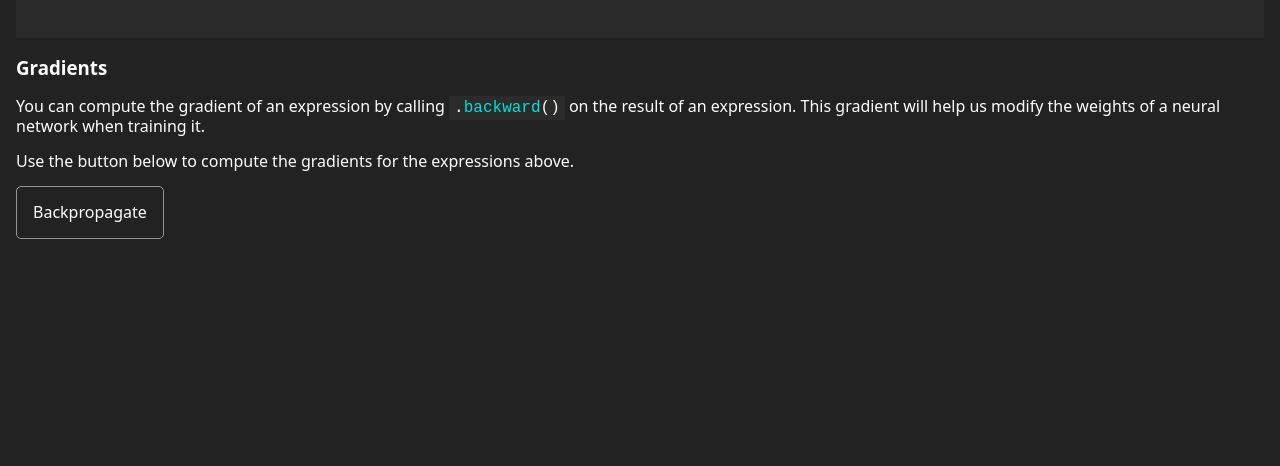
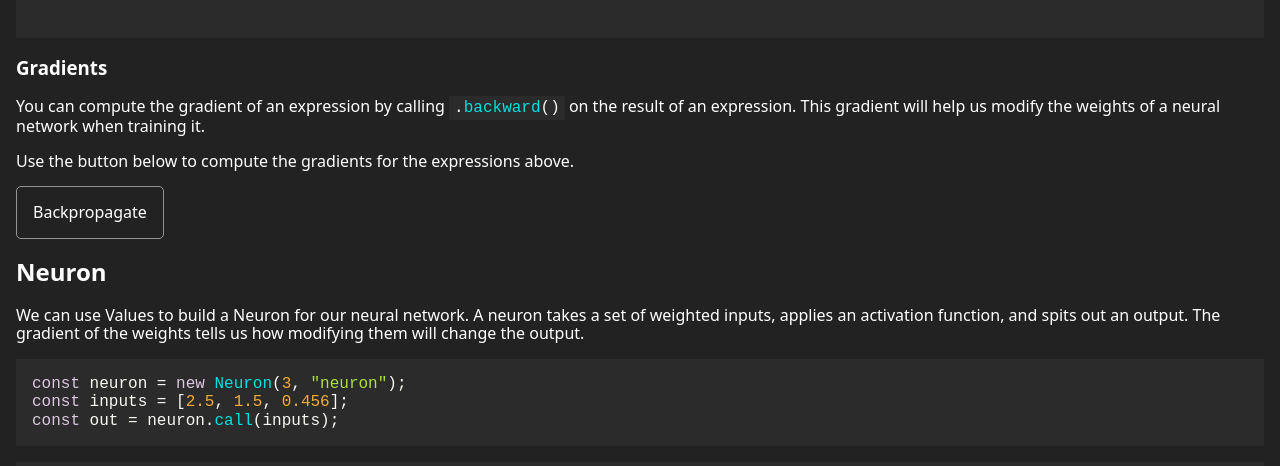
Before and after one commit to wouldadam/littleslope, a website built with Vite: page index.html in a window 1280 px wide. Shown: the part 1185-1651 px from the top of the page. Before the commit the page ends 1424 px from the top, so only its background shows below. Built offline with nearby package versions, Linux system fonts and the light colour scheme; what vis-data would draw is missing.

Commit message:
feat: Add single Neuron representation

```diff
--- a/index.html
+++ b/index.html
@@ -57,6 +57,17 @@
     </p>
 
     <button id="backpropagate-expressions">Backpropagate</button>
+
+    <h2>Neuron</h2>
+
+    <p>
+      We can use Values to build a Neuron for our neural network. A neuron takes a set of weighted inputs, applies an activation
+      function, and spits out an output. The gradient of the weights tells us how modifying them will change the output.
+    </p>
+
+    <pre><code id="neuron">...</code></pre>
+
+    <div id="neuron-graph" class="graph"></div>
     <script type="module" src="/src/main.ts"></script>
   </body>
 </html>
--- /dev/null
+++ b/lib/Neuron.ts
@@ -0,0 +1,72 @@
+import { Value } from "./Value";
+
+/**
+ * Generates a random number within a range.
+ * @param min The min number in the range (inclusive)
+ * @param max The max number in the range (exclusive)
+ * @returns A random number in the specified range.
+ */
+function randomRange(min: number, max: number) {
+  return Math.random() * (max - min) + min;
+}
+
+/**
+ * Represents a single neuron.
+ */
+export class Neuron {
+  /** The weights applied to each input. */
+  public weights: Value[];
+
+  /** The bias input value. */
+  public bias: Value;
+
+  /**
+   * Creates a new Neuron.
+   * @param inputCount The number of inputs this Neuron will accept.
+   * @param name A user friendly name for the Neuron. Also used to name the weights and bias Values.
+   */
+  constructor(inputCount: number, public name: string) {
+    this.weights = new Array(inputCount);
+
+    for (let inputIdx = 0; inputIdx < inputCount; ++inputIdx) {
+      this.weights[inputIdx] = new Value(
+        randomRange(-1, 1),
+        `${name}.w${inputIdx}`
+      );
+    }
+
+    this.bias = new Value(randomRange(-1, 1), "bias");
+  }
+
+  /**
+   * Apply inputs to the Neuron and get the output.
+   * @param inputs The inputs the the Neuron
+   * @returns The resulting output Value.
+   */
+  call(inputs: Value[] | number[]): Value {
+    if (inputs.length !== this.weights.length) {
+      throw new Error(
+        `Neuron ${this.name} given ${inputs.length} inputs, expected ${this.weights.length}.`
+      );
+    }
+
+    // Sum the weighted inputs and the bias, then squish
+    let act = this.bias;
+    for (let inputIdx = 0; inputIdx < this.weights.length; ++inputIdx) {
+      act = act.add(
+        this.weights[inputIdx]
+          .multiply(inputs[inputIdx])
+          .as(`${this.weights[inputIdx].name}.wtd`)
+      );
+    }
+
+    act = act.tanh().as(`${this.name}.out`);
+
+    return act;
+  }
+
+  /** Gets the weights + bias Values for the Neuron. */
+  getParameters(): Value[] {
+    return this.weights.concat([this.bias]);
+  }
+}
--- a/lib/main.ts
+++ b/lib/main.ts
@@ -1,2 +1,3 @@
+export { Neuron } from "./Neuron";
 export { Value, type Operation } from "./Value";
 export { createExpressionGraph } from "./graph";
--- a/src/main.ts
+++ b/src/main.ts
@@ -1,5 +1,5 @@
 import { createExpressionGraph } from "../lib/graph";
-import { MultiLayerPerceptron } from "../lib/Neuron";
+import { Neuron } from "../lib/Neuron";
 import { Value } from "../lib/Value";
 
 import hljs from "highlight.js";
@@ -99,6 +99,7 @@ const f = e.subtract(d).as("f");
   );
 }
 
+/** Wire up the button for manual backpropagation. */
 function wireBackpropagateHandler() {
   const backpropagateBtn = document.getElementById("backpropagate-expressions");
   if (backpropagateBtn) {
@@ -108,6 +109,27 @@ function wireBackpropagateHandler() {
       highlightAll();
     };
   }
+}
+
+/** Create a single neuron example. */
+function createNeuron() {
+  const neuron = `const neuron = new Neuron(3, "neuron");
+const inputs = [2.5, 1.5, 0.456];
+const out = neuron.call(inputs);
+`;
+
+  const neuronContainer = document.getElementById("neuron") as HTMLElement;
+
+  const neuronGraphContainer = document.getElementById(
+    "neuron-graph"
+  ) as HTMLElement;
+
+  neuronContainer.innerHTML = neuron;
+
+  const out = new Function("Neuron", `${neuron} return out;`)(Neuron);
+  out.backward();
+
+  createExpressionGraph(out, neuronGraphContainer, valueStyle, opStyle);
 }
 
 /** Runs highlight js on all code and pre > code blocks */
@@ -125,5 +147,8 @@ function highlightAll() {
 
 createSimpleExpression(false);
 createComplexExpression(false);
+wireBackpropagateHandler();
+
+createNeuron();
+
 highlightAll();
-wireBackpropagateHandler();
```
